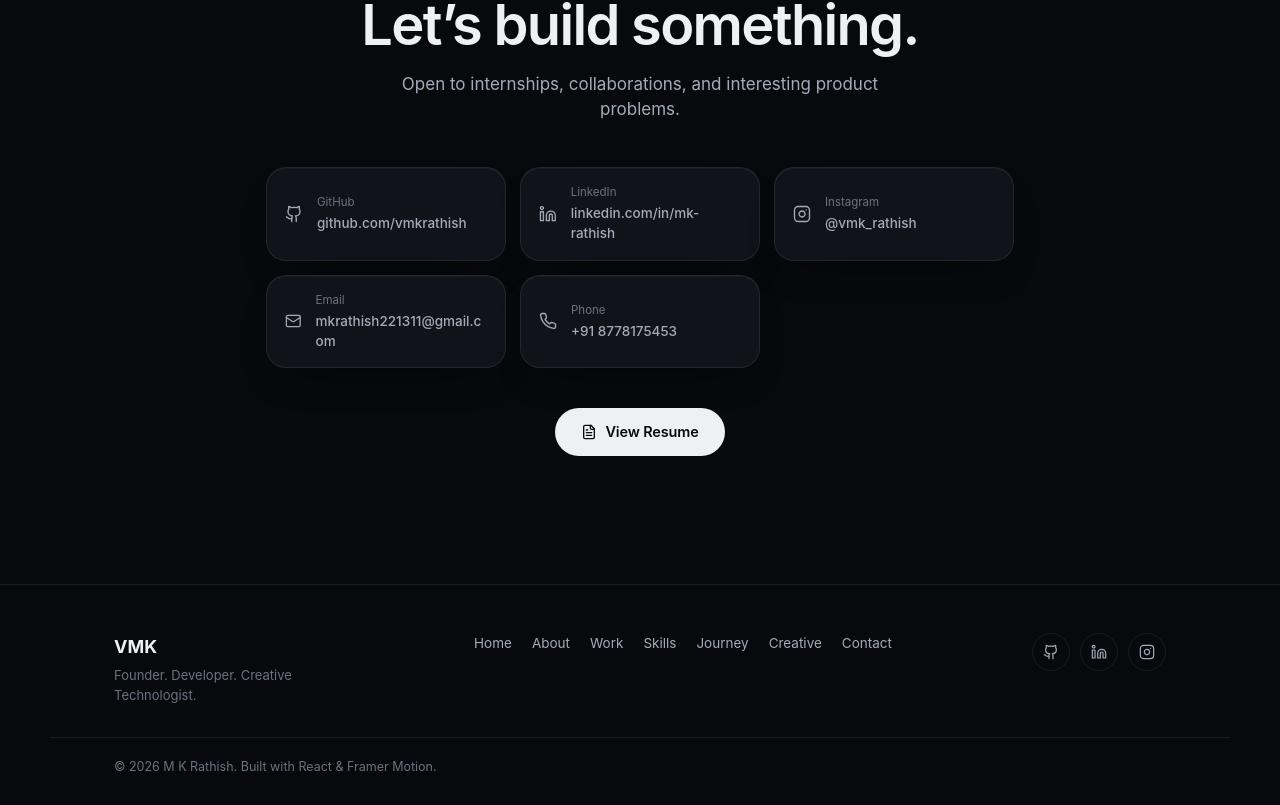
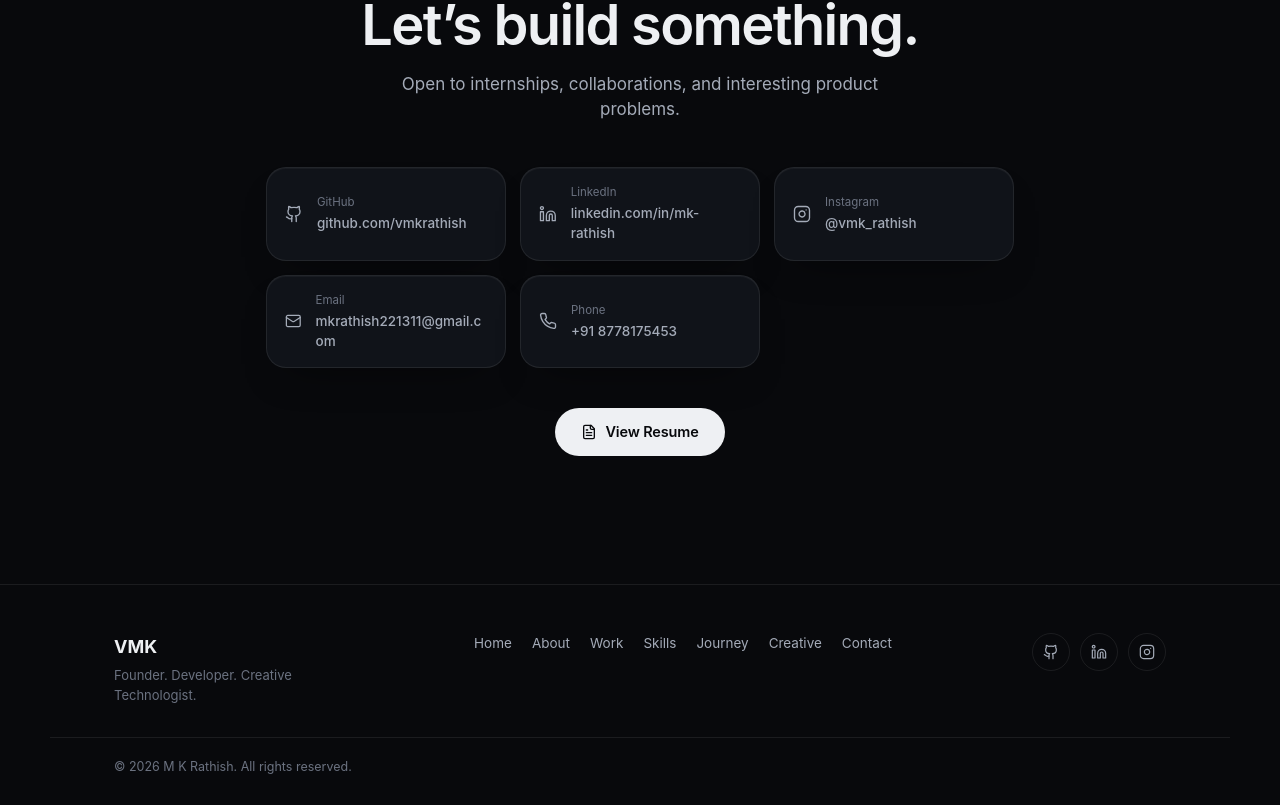
Before and after one commit to vmkrathish/portfolio, a React (Vite) app: page / in a window 1280 px wide. Shown: the part 10856-11661 px from the top of the page. Built offline with nearby package versions, Linux system fonts and the light colour scheme.

Commit message:
Update portfolio

```diff
--- a/src/components/Footer.jsx
+++ b/src/components/Footer.jsx
@@ -36,7 +36,7 @@ export default function Footer() {
 
       <div className="container footer__bottom">
         <p>
-          © {year} {personal.name}. Built with React &amp; Framer Motion.
+          © {year} {personal.name}. All rights reserved.
         </p>
       </div>
     </footer>
```
